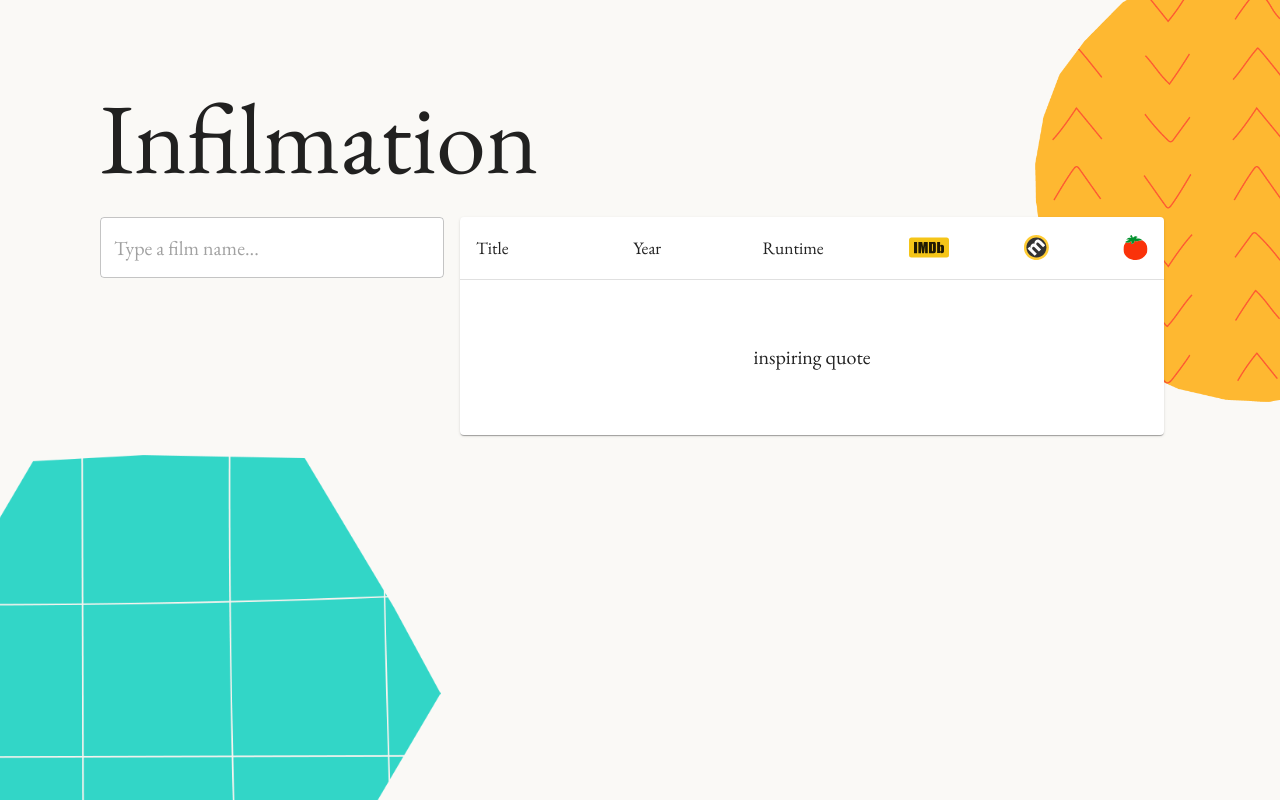
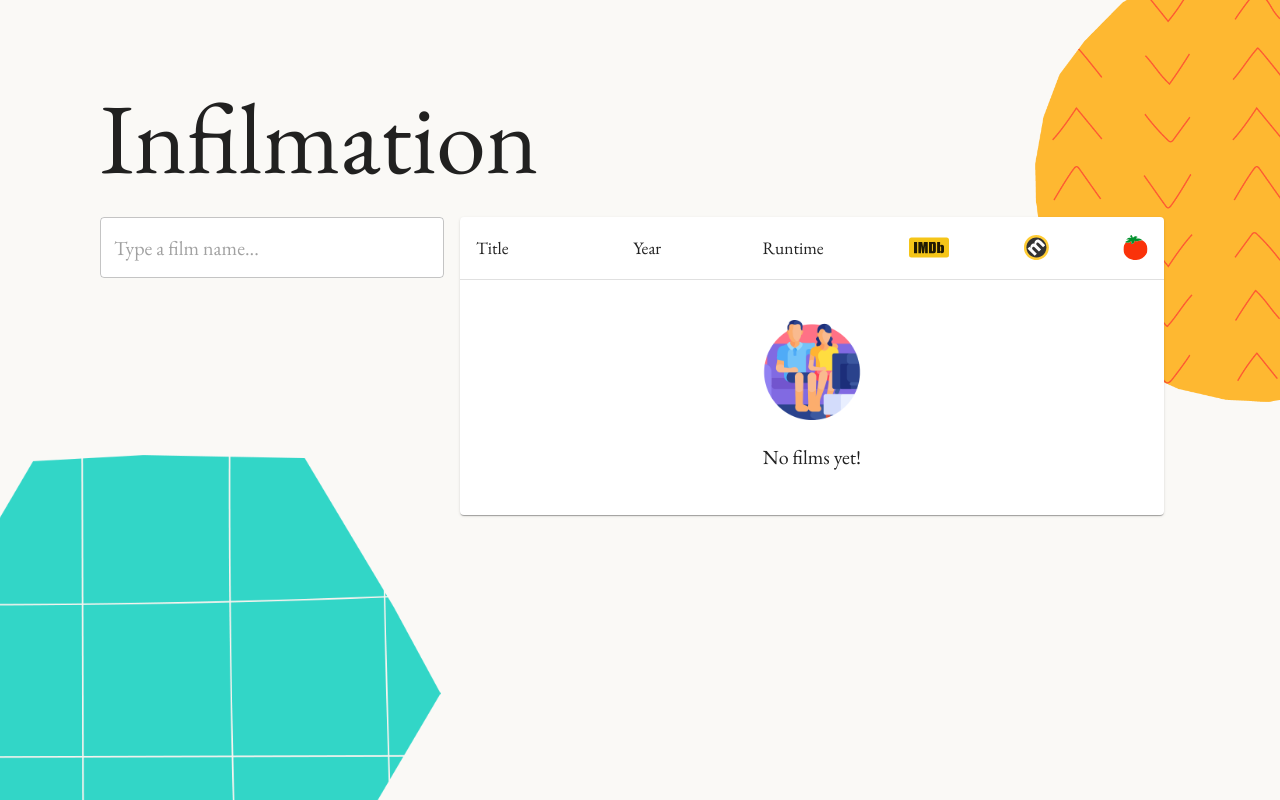
Before and after one commit to dbatten5/infilmation, a React (Create React App) app in the folder frontend/: page / in a window 1280 px wide. Built offline with nearby package versions, Linux system fonts and the light colour scheme.

Commit message:
add empty state to table

```diff
--- a/frontend/src/FilmTable.tsx
+++ b/frontend/src/FilmTable.tsx
@@ -154,9 +154,21 @@ const FilmTable = ({ films }: Props) => {
         </TableBody>
       </Table>
       {rows.length === 0 && (
-        <Box sx={{ width: '100%', p: '3rem' }}>
-          <Stack justifyContent="center" direction="row" sx={{ width: '100%' }}>
-            <Typography variant="subtitle1">inspiring quote</Typography>
+        <Box sx={{ width: '100%', p: '2rem' }}>
+          <Stack
+            alignItems="center"
+            justifyContent="center"
+            direction="column"
+            sx={{ width: '100%' }}
+          >
+            <img
+              src="./watching.png"
+              alt="A couple watching a tv"
+              style={{ width: '100px' }}
+            />
+            <Typography variant="subtitle1" sx={{ pt: '1rem' }}>
+              No films yet!
+            </Typography>
           </Stack>
         </Box>
       )}
--- a/frontend/src/Page.tsx
+++ b/frontend/src/Page.tsx
@@ -1,7 +1,6 @@
 import React from 'react';
 import Container from '@mui/material/Container';
 import NavBar from './NavBar';
-// import Background from './Background';
 import BackgroundCanvas from './BackgroundCanvas';
 
 type Props = {
```
Also changed, not shown: frontend/public/watching.png (added), 1 other file (tests, documents, lock files or other folders).
